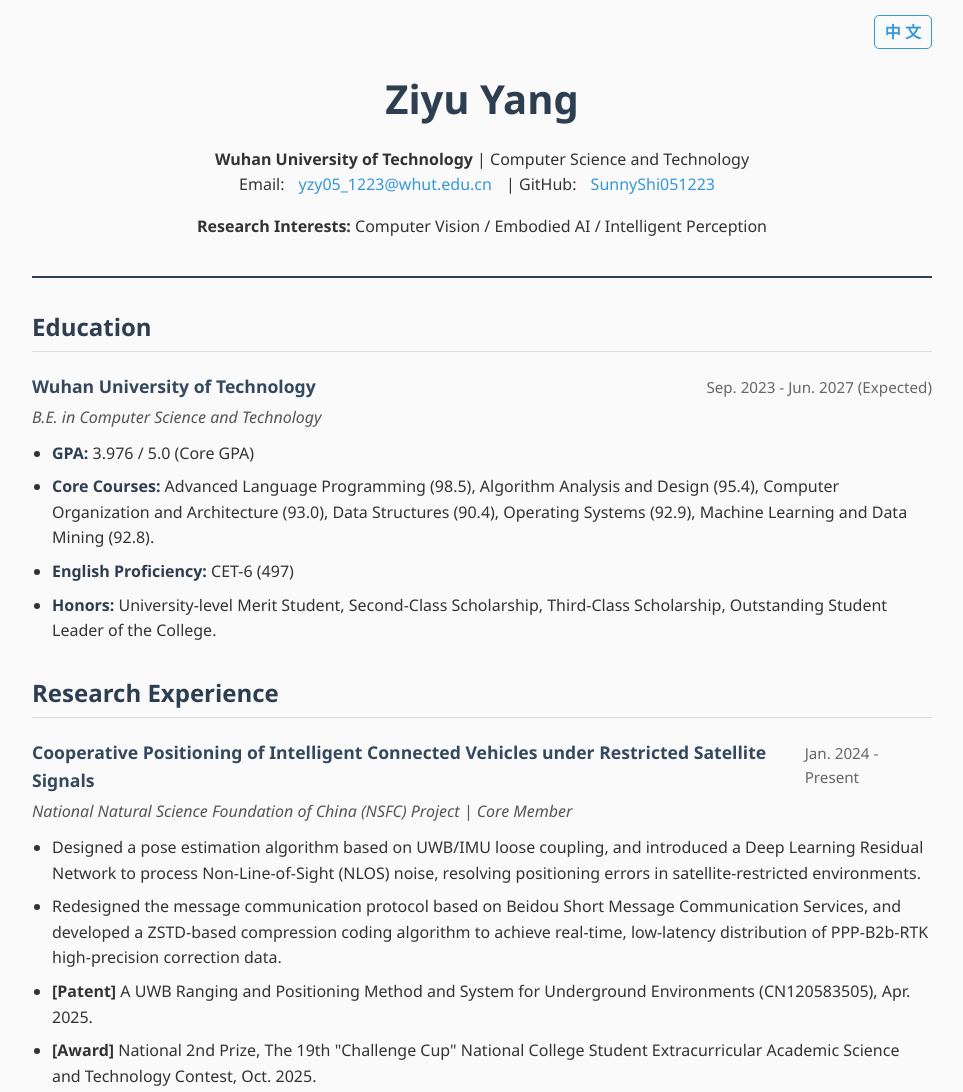
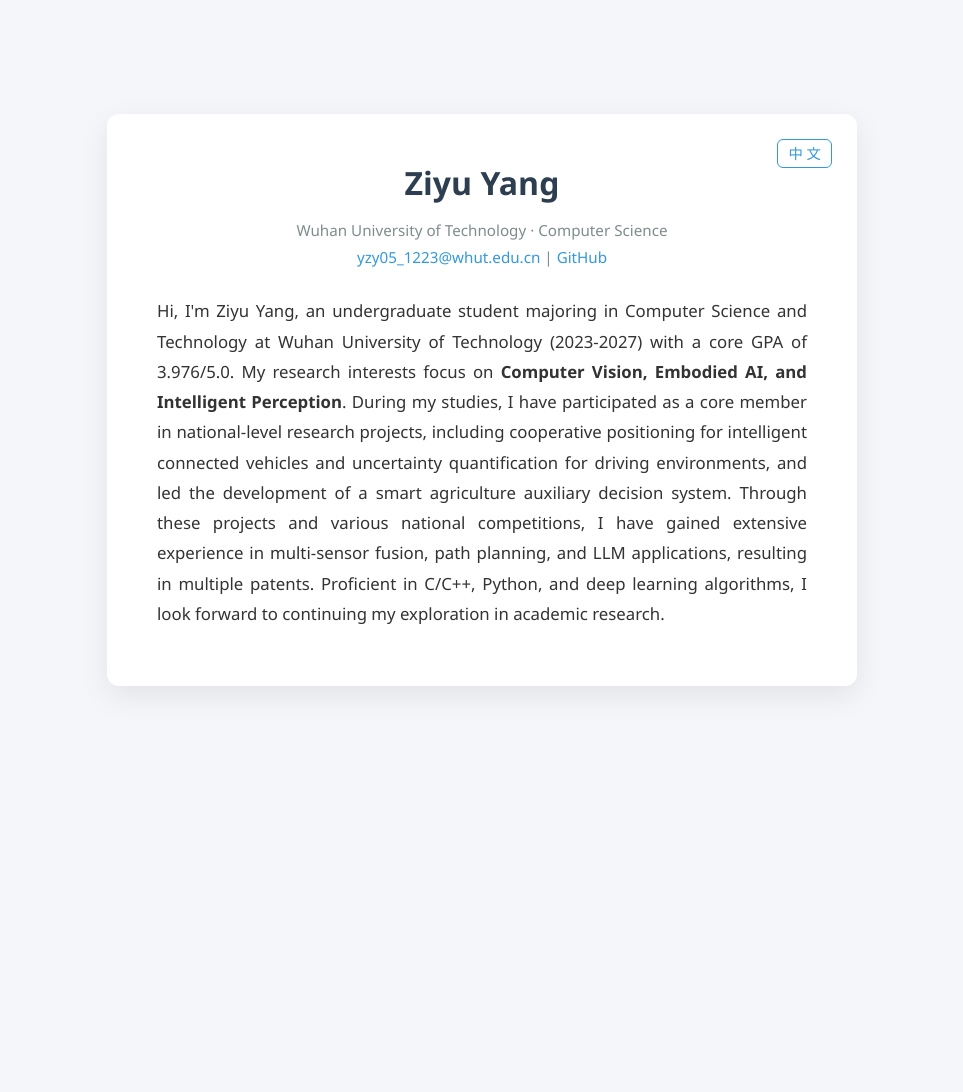
Before and after one commit to SunnyShi051223/sunnyshi051223.github.io, a plain HTML site: page en.html in a window 1280 px wide. Shown: the top 1092 px of the page, without its empty margins (158-1121 px from the left). After the commit the page ends 800 px from the top, so only its background shows below. Drawn offline with Linux system fonts and the light colour scheme.

Commit message:
Update en.html

```diff
--- a/en.html
+++ b/en.html
@@ -3,202 +3,87 @@
 <head>
     <meta charset="UTF-8">
     <meta name="viewport" content="width=device-width, initial-scale=1.0">
-    <title>Ziyu Yang - Academic Homepage</title>
+    <title>Ziyu Yang - Homepage</title>
     <style>
-        :root {
-            --primary-color: #2c3e50;
-            --secondary-color: #34495e;
-            --accent-color: #3498db;
-            --bg-color: #fafafa;
-            --text-color: #333;
-        }
         body {
             font-family: 'Segoe UI', Tahoma, Geneva, Verdana, sans-serif;
-            line-height: 1.6;
-            color: var(--text-color);
-            background-color: var(--bg-color);
-            max-width: 900px;
-            margin: 0 auto;
-            padding: 40px 20px;
+            background-color: #f4f6f9;
+            color: #333;
+            /* Center content vertically and horizontally */
+            display: flex;
+            justify-content: center;
+            align-items: center;
+            min-height: 100vh;
+            margin: 0;
+            line-height: 1.8;
+        }
+        .container {
+            background-color: #fff;
+            padding: 40px 50px;
+            border-radius: 12px;
+            box-shadow: 0 10px 30px rgba(0,0,0,0.08);
+            max-width: 650px;
+            text-align: justify;
             position: relative;
+            margin: 20px;
         }
         .lang-switch {
             position: absolute;
-            top: 20px;
-            right: 20px;
-            font-weight: bold;
+            top: 25px;
+            right: 25px;
         }
         .lang-switch a {
-            color: var(--accent-color);
             text-decoration: none;
-            border: 1px solid var(--accent-color);
-            padding: 5px 10px;
-            border-radius: 5px;
-            transition: all 0.3s ease;
+            color: #3498db;
+            font-size: 0.9em;
+            border: 1px solid #3498db;
+            padding: 4px 10px;
+            border-radius: 6px;
+            transition: all 0.3s;
         }
         .lang-switch a:hover {
-            background-color: var(--accent-color);
-            color: white;
-        }
-        header {
-            text-align: center;
-            border-bottom: 2px solid var(--primary-color);
-            padding-bottom: 20px;
-            margin-bottom: 30px;
-            margin-top: 20px;
+            background-color: #3498db;
+            color: #fff;
         }
         h1 {
-            color: var(--primary-color);
+            color: #2c3e50;
+            text-align: center;
             margin-bottom: 5px;
-            font-size: 2.5em;
+            margin-top: 0;
         }
-        .contact-info a {
-            color: var(--accent-color);
+        .subtitle {
+            text-align: center;
+            color: #7f8c8d;
+            margin-bottom: 25px;
+            font-size: 0.95em;
+        }
+        .subtitle a {
+            color: #3498db;
             text-decoration: none;
-            margin: 0 10px;
         }
-        .contact-info a:hover {
+        .subtitle a:hover {
             text-decoration: underline;
         }
-        h2 {
-            color: var(--primary-color);
-            border-bottom: 1px solid #ddd;
-            padding-bottom: 5px;
-            margin-top: 30px;
-        }
-        .section-item {
-            margin-bottom: 20px;
-        }
-        .item-header {
-            display: flex;
-            justify-content: space-between;
-            align-items: baseline;
-            margin-bottom: 5px;
-        }
-        .item-title {
-            font-weight: bold;
-            font-size: 1.1em;
-            color: var(--secondary-color);
-        }
-        .item-date {
-            color: #666;
-            font-size: 0.95em;
-        }
-        .item-subtitle {
-            font-style: italic;
-            color: #555;
-            margin-bottom: 10px;
-        }
-        ul {
-            padding-left: 20px;
-            margin-top: 5px;
-        }
-        li {
-            margin-bottom: 8px;
-        }
-        .highlight {
-            font-weight: bold;
-            color: var(--primary-color);
+        p {
+            font-size: 1.05em;
         }
     </style>
 </head>
 <body>
-
-    <div class="lang-switch">
-        <a href="index.html">中 文</a>
-    </div>
-
-    <header>
-        <h1>Ziyu Yang</h1>
-        <p class="contact-info">
-            <strong>Wuhan University of Technology</strong> | Computer Science and Technology<br>
-            Email: <a href="mailto:yzy05_1223@whut.edu.cn">yzy05_1223@whut.edu.cn</a> |
-            GitHub: <a href="https://github.com/SunnyShi051223" target="_blank">SunnyShi051223</a>
-        </p>
-        <p><strong>Research Interests:</strong> Computer Vision / Embodied AI / Intelligent Perception</p>
-    </header>
-
-    <section>
-        <h2>Education</h2>
-        <div class="section-item">
-            <div class="item-header">
-                <span class="item-title">Wuhan University of Technology</span>
-                <span class="item-date">Sep. 2023 - Jun. 2027 (Expected)</span>
-            </div>
-            <div class="item-subtitle">B.E. in Computer Science and Technology</div>
-            <ul>
-                <li><span class="highlight">GPA:</span> 3.976 / 5.0 (Core GPA)</li>
-                <li><span class="highlight">Core Courses:</span> Advanced Language Programming (98.5), Algorithm Analysis and Design (95.4), Computer Organization and Architecture (93.0), Data Structures (90.4), Operating Systems (92.9), Machine Learning and Data Mining (92.8).</li>
-                <li><span class="highlight">English Proficiency:</span> CET-6 (497)</li>
-                <li><span class="highlight">Honors:</span> University-level Merit Student, Second-Class Scholarship, Third-Class Scholarship, Outstanding Student Leader of the College.</li>
-            </ul>
-        </div>
-    </section>
-
-    <section>
-        <h2>Research Experience</h2>
-
-        <div class="section-item">
-            <div class="item-header">
-                <span class="item-title">Cooperative Positioning of Intelligent Connected Vehicles under Restricted Satellite Signals</span>
-                <span class="item-date">Jan. 2024 - Present</span>
-            </div>
-            <div class="item-subtitle">National Natural Science Foundation of China (NSFC) Project | Core Member</div>
-            <ul>
-                <li>Designed a pose estimation algorithm based on UWB/IMU loose coupling, and introduced a Deep Learning Residual Network to process Non-Line-of-Sight (NLOS) noise, resolving positioning errors in satellite-restricted environments.</li>
-                <li>Redesigned the message communication protocol based on Beidou Short Message Communication Services, and developed a ZSTD-based compression coding algorithm to achieve real-time, low-latency distribution of PPP-B2b-RTK high-precision correction data.</li>
-                <li><strong>[Patent]</strong> A UWB Ranging and Positioning Method and System for Underground Environments (CN120583505), Apr. 2025.</li>
-                <li><strong>[Award]</strong> National 2nd Prize, The 19th "Challenge Cup" National College Student Extracurricular Academic Science and Technology Contest, Oct. 2025.</li>
-            </ul>
+    <div class="container">
+        <div class="lang-switch">
+            <a href="index.html">中 文</a>
         </div>
 
-        <div class="section-item">
-            <div class="item-header">
-                <span class="item-title">Uncertainty Quantification Method for Driving Environment State Estimation</span>
-                <span class="item-date">Dec. 2023 - Present</span>
-            </div>
-            <div class="item-subtitle">National Key R&D Program Sub-project | Core Member</div>
-            <ul>
-                <li>Constructed a multi-source data fusion perception architecture (GNSS/INS/Vision/Mag) and achieved high-frequency pose updating based on Error-State Kalman Filter (ESKF), providing centimeter-level state feedback for downstream control.</li>
-                <li>Designed an obstacle avoidance planning algorithm based on Adaptive Large Neighborhood Search (ALNS), and trained an FCN network to fit kinematic constraints, achieving real-time path planning in restricted spaces.</li>
-                <li><strong>[Patent]</strong> A Multi-sensor Fusion Positioning Method and Device (CN120703769), Mar. 2025.</li>
-                <li><strong>[Patent]</strong> A Path Planning Method and Device for Unmanned Transport Vehicles (CN202511228219.1), May 2025.</li>
-                <li><strong>[Award]</strong> National 2nd Prize, The 18th Chinese Collegiate Computing Competition, Jul. 2025.</li>
-            </ul>
+        <h1>Ziyu Yang</h1>
+        <div class="subtitle">
+            Wuhan University of Technology · Computer Science<br>
+            <a href="mailto:yzy05_1223@whut.edu.cn">yzy05_1223@whut.edu.cn</a> | <a href="https://github.com/SunnyShi051223" target="_blank">GitHub</a>
         </div>
 
-        <div class="section-item">
-            <div class="item-header">
-                <span class="item-title">Smart Agriculture Auxiliary Decision System</span>
-                <span class="item-date">Jul. 2025 - Nov. 2025</span>
-            </div>
-            <div class="item-subtitle">Project Leader</div>
-            <ul>
-                <li>Constructed a Retrieval-Augmented Generation (RAG) memory module based on LangChain and Milvus, equipping the Agent with professional agricultural knowledge.</li>
-                <li>Improved the lightweight vision model RepViT to achieve real-time disease recognition on edge devices.</li>
-                <li>Integrated dialect Automatic Speech Recognition (ASR) with LLM intent understanding, lowering the interaction barrier (Dialect-Text-LLM) for individual farmers.</li>
-                <li><strong>[Award]</strong> National 3rd Prize, The 7th Global Campus AI Algorithm Elite Competition, Nov. 2025.</li>
-            </ul>
-        </div>
-    </section>
-
-    <section>
-        <h2>Other Competitions</h2>
-        <ul>
-            <li><strong>National 2nd Prize</strong> | The 16th Chinese Mathematics Competitions (CMC), Nov. 2024</li>
-            <li><strong>Provincial 2nd Prize</strong> | The 17th "Huazhong Cup" Mathematical Modeling Challenge, May 2025</li>
-            <li><strong>Provincial 3rd Prize</strong> | CUMCM (Contemporary Undergraduate Mathematical Contest in Modeling), Sep. 2025</li>
-        </ul>
-    </section>
-
-    <section>
-        <h2>Skills</h2>
-        <ul>
-            <li><strong>Research Tools:</strong> LaTeX, MATLAB, Zotero</li>
-            <li><strong>Algorithm Skills:</strong> Deep Learning, Machine Learning, Reinforcement Learning, Computer Vision, Optimization Algorithms</li>
-            <li><strong>Programming Languages:</strong> C/C++, Python</li>
-        </ul>
-    </section>
-
+        <p>
+            Hi, I'm Ziyu Yang, an undergraduate student majoring in Computer Science and Technology at Wuhan University of Technology (2023-2027) with a core GPA of 3.976/5.0. My research interests focus on <strong>Computer Vision, Embodied AI, and Intelligent Perception</strong>. During my studies, I have participated as a core member in national-level research projects, including cooperative positioning for intelligent connected vehicles and uncertainty quantification for driving environments, and led the development of a smart agriculture auxiliary decision system. Through these projects and various national competitions, I have gained extensive experience in multi-sensor fusion, path planning, and LLM applications, resulting in multiple patents. Proficient in C/C++, Python, and deep learning algorithms, I look forward to continuing my exploration in academic research.
+        </p>
+    </div>
 </body>
 </html>
```
